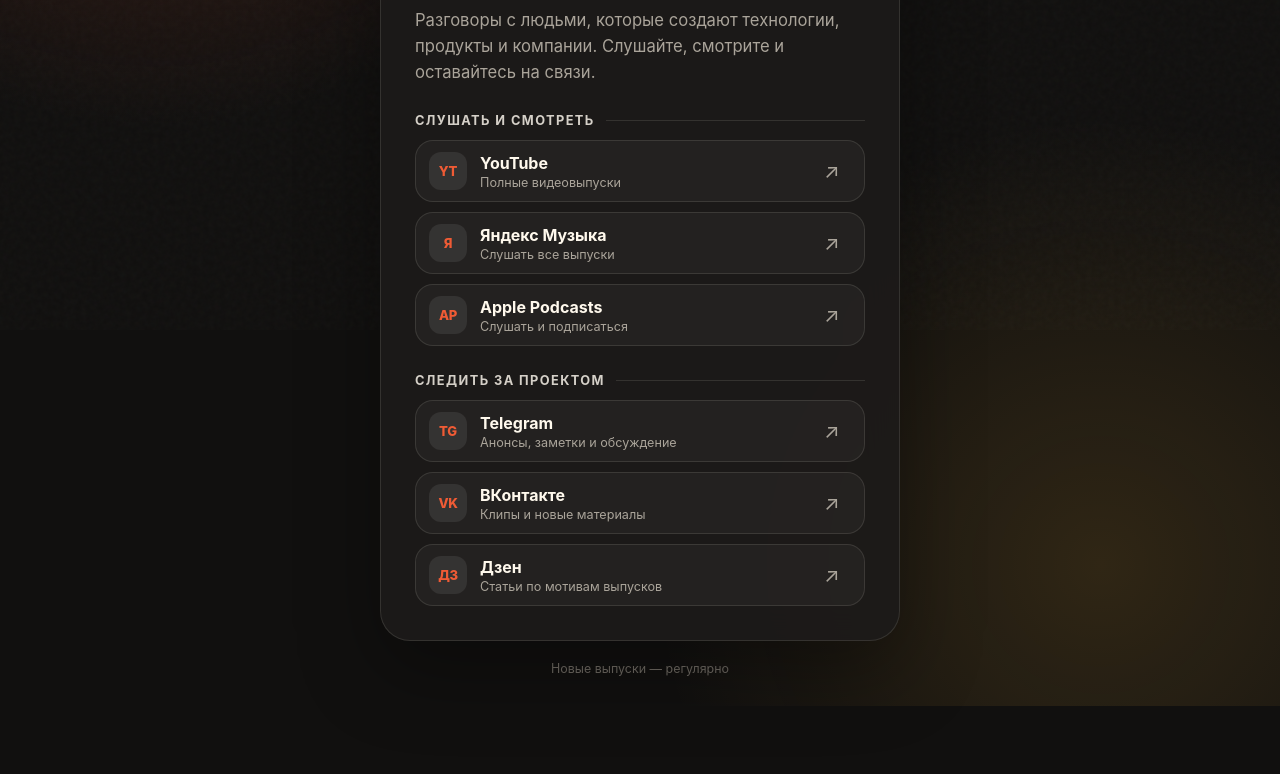
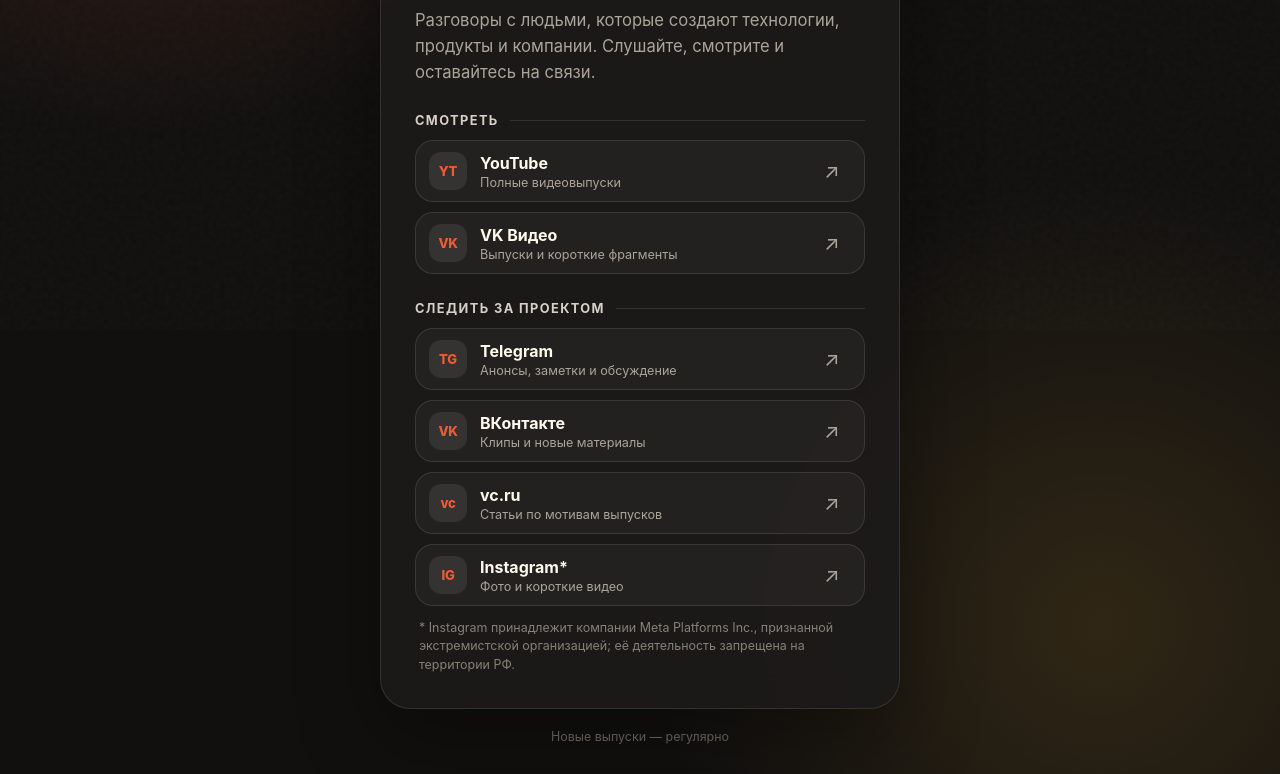
Before and after one commit to odnokolov/links, a plain HTML site: page dist/index.html in a window 1280 px wide. Shown: the part 470-1244 px from the top of the page. Before the commit the page ends 1176 px from the top, so only its background shows below. Drawn offline with Linux system fonts and the light colour scheme.

Commit message:
Arrange social links and add Instagram disclosure

```diff
--- a/dist/index.html
+++ b/dist/index.html
@@ -147,6 +147,13 @@
 
     .links { display: grid; gap: 10px; }
 
+    .legal-note {
+      margin: 13px 4px 0;
+      color: #858078;
+      font-size: .78rem;
+      line-height: 1.45;
+    }
+
     .link {
       min-height: 62px;
       display: grid;
@@ -229,16 +236,13 @@
       <h1 id="page-title">Ваш подкаст</h1>
       <p class="intro">Разговоры с людьми, которые создают технологии, продукты и компании. Слушайте, смотрите и оставайтесь на связи.</p>
 
-      <p class="section-label">Слушать и смотреть</p>
-      <nav class="links" aria-label="Площадки подкаста">
+      <p class="section-label">Смотреть</p>
+      <nav class="links" aria-label="Видеоплощадки подкаста">
         <a class="link placeholder" href="#" data-name="YouTube">
           <span class="icon" aria-hidden="true">YT</span><span><strong>YouTube</strong><small>Полные видеовыпуски</small></span><span class="arrow" aria-hidden="true">↗</span>
         </a>
-        <a class="link placeholder" href="#" data-name="Яндекс Музыка">
-          <span class="icon" aria-hidden="true">Я</span><span><strong>Яндекс Музыка</strong><small>Слушать все выпуски</small></span><span class="arrow" aria-hidden="true">↗</span>
-        </a>
-        <a class="link placeholder" href="#" data-name="Apple Podcasts">
-          <span class="icon" aria-hidden="true">AP</span><span><strong>Apple Podcasts</strong><small>Слушать и подписаться</small></span><span class="arrow" aria-hidden="true">↗</span>
+        <a class="link placeholder" href="#" data-name="VK Видео">
+          <span class="icon" aria-hidden="true">VK</span><span><strong>VK Видео</strong><small>Выпуски и короткие фрагменты</small></span><span class="arrow" aria-hidden="true">↗</span>
         </a>
       </nav>
 
@@ -250,10 +254,14 @@
         <a class="link placeholder" href="#" data-name="ВКонтакте">
           <span class="icon" aria-hidden="true">VK</span><span><strong>ВКонтакте</strong><small>Клипы и новые материалы</small></span><span class="arrow" aria-hidden="true">↗</span>
         </a>
-        <a class="link placeholder" href="#" data-name="Дзен">
-          <span class="icon" aria-hidden="true">ДЗ</span><span><strong>Дзен</strong><small>Статьи по мотивам выпусков</small></span><span class="arrow" aria-hidden="true">↗</span>
+        <a class="link placeholder" href="#" data-name="vc.ru">
+          <span class="icon" aria-hidden="true">vc</span><span><strong>vc.ru</strong><small>Статьи по мотивам выпусков</small></span><span class="arrow" aria-hidden="true">↗</span>
+        </a>
+        <a class="link placeholder" href="#" data-name="Instagram" aria-describedby="instagram-legal">
+          <span class="icon" aria-hidden="true">IG</span><span><strong>Instagram*</strong><small>Фото и короткие видео</small></span><span class="arrow" aria-hidden="true">↗</span>
         </a>
       </nav>
+      <p class="legal-note" id="instagram-legal">* Instagram принадлежит компании Meta Platforms Inc., признанной экстремистской организацией; её деятельность запрещена на территории РФ.</p>
     </section>
     <footer>Новые выпуски — регулярно</footer>
   </main>
```
